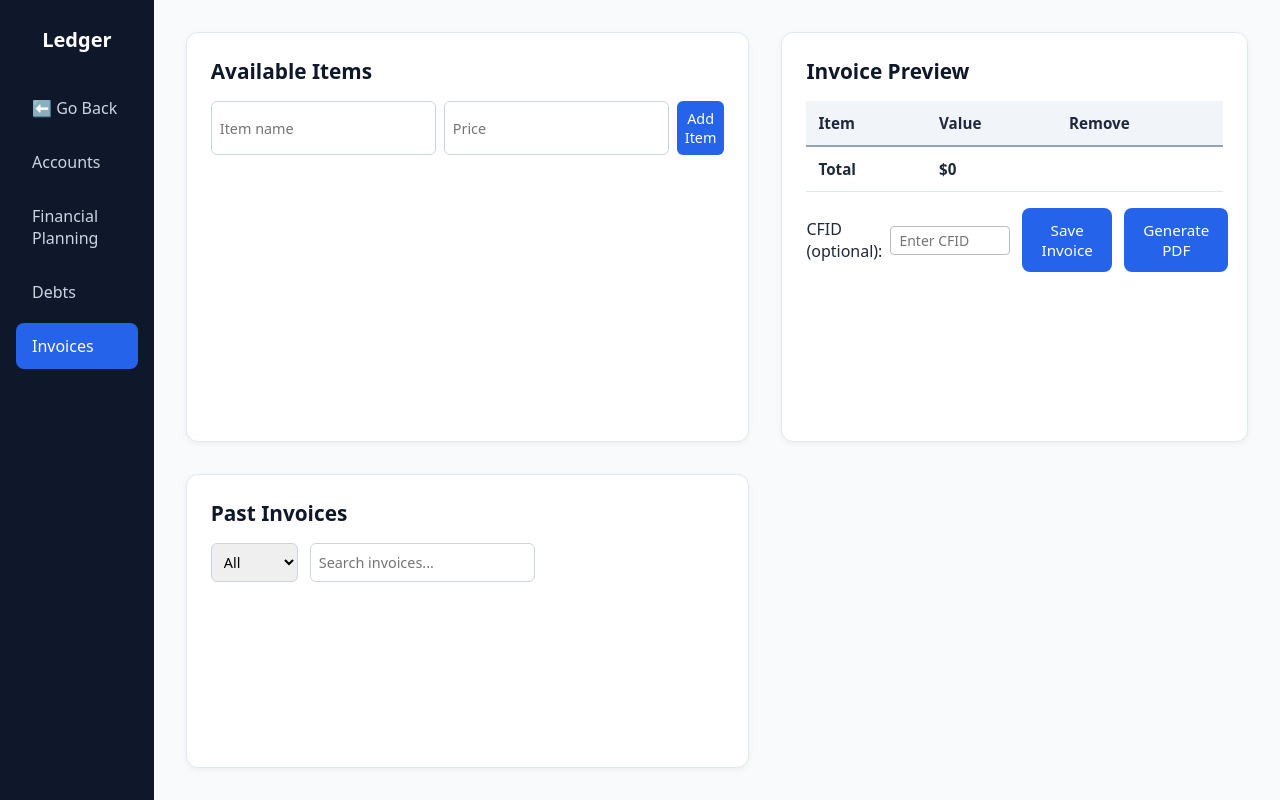
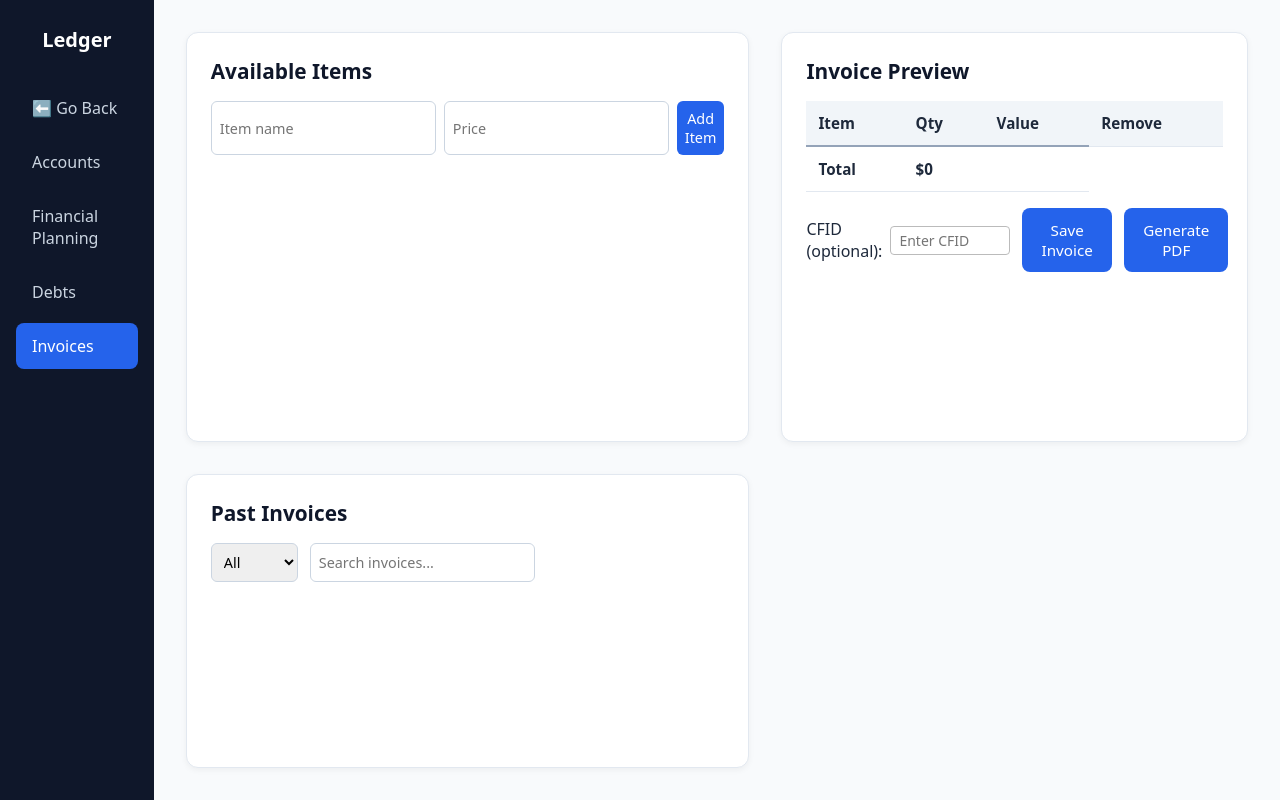
Before and after one commit to Ames-hub/Knowledge, a FastAPI app: template modules/ledger/templates/invoices.html in a window 1280 px wide. Run offline with FastAPI, Linux system fonts and the light colour scheme; the template is opened without the code that fills it, so the values that code supplies are empty; parts of the project's set-up code (start-up, migrations or seed data) failed here and were passed over; some libraries are stand-ins or nearby versions.

Commit message:
Made Items in Invoice stack

```diff
--- a/modules/ledger/static/js/invoices/invoices.js
+++ b/modules/ledger/static/js/invoices/invoices.js
@@ -96,31 +96,51 @@ addItemForm.addEventListener("submit", async (e) => {
 function updateInvoice() {
   invoiceTableBody.innerHTML = "";
   let total = 0;
-  items.forEach((item, index) => {
+
+  // Group items by name
+  const grouped = {};
+  items.forEach(item => {
+    if (grouped[item.name]) {
+      grouped[item.name].qty += 1;
+      grouped[item.name].price += item.price;
+    } else {
+      grouped[item.name] = { ...item, qty: 1 };
+    }
+  });
+
+  // Render grouped items
+  Object.values(grouped).forEach((item, index) => {
     total += item.price;
     const row = document.createElement("tr");
 
     const nameCell = document.createElement("td");
     nameCell.textContent = item.name;
 
+    const qtyCell = document.createElement("td");
+    qtyCell.textContent = item.qty;
+
     const priceCell = document.createElement("td");
-    priceCell.textContent = `$${item.price}`;
+    priceCell.textContent = `$${item.price.toFixed(2)}`;
 
     const removeCell = document.createElement("td");
     const removeBtn = document.createElement("button");
     removeBtn.textContent = "✖";
     removeBtn.onclick = () => {
-      items.splice(index, 1);
+      // Remove all of that item from items array
+      items = items.filter(i => i.name !== item.name);
       updateInvoice();
     };
     removeCell.appendChild(removeBtn);
 
     row.appendChild(nameCell);
+    row.appendChild(qtyCell);
     row.appendChild(priceCell);
     row.appendChild(removeCell);
+
     invoiceTableBody.appendChild(row);
   });
-  invoiceTotal.textContent = `$${total}`;
+
+  invoiceTotal.textContent = `$${total.toFixed(2)}`;
 }
 
 // ------------------------
@@ -262,6 +282,19 @@ function generatePDF(invoice = null) {
     paid: false,
   };
 
+  // Group items by name
+  const grouped = {};
+  data.items.forEach(item => {
+    if (grouped[item.name]) {
+      grouped[item.name].qty += 1;
+      grouped[item.name].price += item.price;
+    } else {
+      grouped[item.name] = { ...item, qty: 1 };
+    }
+  });
+
+  const groupedItems = Object.values(grouped);
+
   // Header
   doc.setFontSize(22);
   doc.setFont("helvetica", "bold");
@@ -280,13 +313,15 @@ function generatePDF(invoice = null) {
   doc.setFont("helvetica", "bold");
   doc.text("#", 14, 50);
   doc.text("Item", 25, 50);
-  doc.text("Price", 150, 50);
+  doc.text("Qty", 130, 50, { align: "right" });
+  doc.text("Price", 160, 50, { align: "right" });
 
   doc.setFont("helvetica", "normal");
   let y = 58;
-  data.items.forEach((item, i) => {
+  groupedItems.forEach((item, i) => {
     doc.text(`${i + 1}`, 14, y);
     doc.text(`${item.name}`, 25, y);
+    doc.text(`${item.qty}`, 130, y, { align: "right" });
     doc.text(`$${item.price.toFixed(2)}`, 160, y, { align: "right" });
     y += 8;
   });
--- a/modules/ledger/templates/invoices.html
+++ b/modules/ledger/templates/invoices.html
@@ -39,11 +39,12 @@
     <div class="invoice-wrapper">
       <table id="invoice-table">
         <thead>
-          <tr>
-            <th>Item</th>
-            <th>Value</th>
-            <th>Remove</th>
-          </tr>
+        <tr>
+          <th>Item</th>
+          <th>Qty</th>
+          <th>Value</th>
+          <th>Remove</th>
+        </tr>
         </thead>
         <tbody></tbody>
         <tfoot>
```
